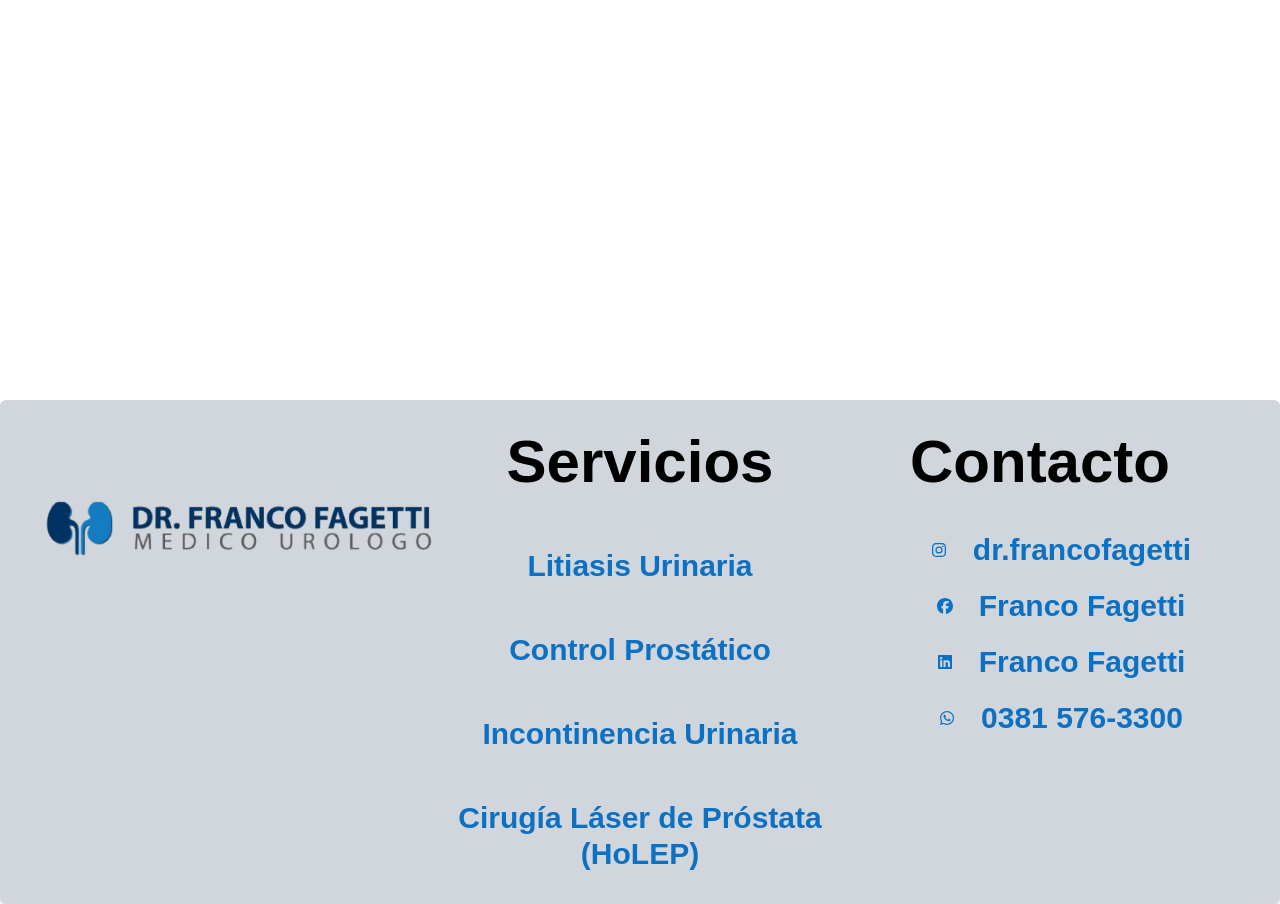
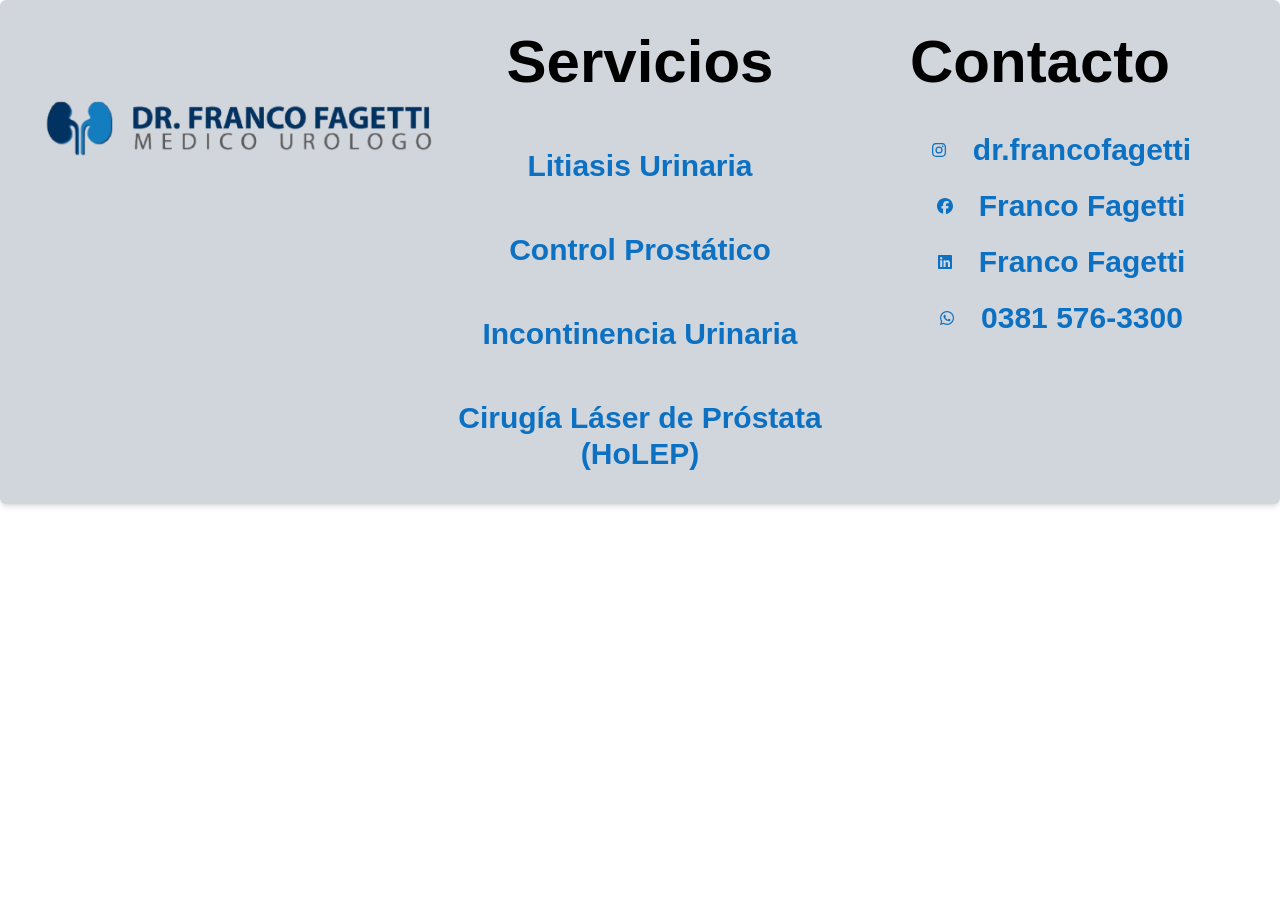
Before and after one commit to Yudi454/Pagina-Urologo, a Next.js app: page / in a window 1280 px wide. After the commit the page ends 800 px from the top, so only its background shows below. Built offline with nearby package versions, Linux system fonts and the light colour scheme.

Commit message:
Limpieza de codigo

```diff
--- a/src/app/page.jsx
+++ b/src/app/page.jsx
@@ -4,7 +4,6 @@ import Image from "next/image";
 export default function Home() {
   return (
     <>
-    <div className="h-100"></div>
       <Footer />
     </>
   );
```
